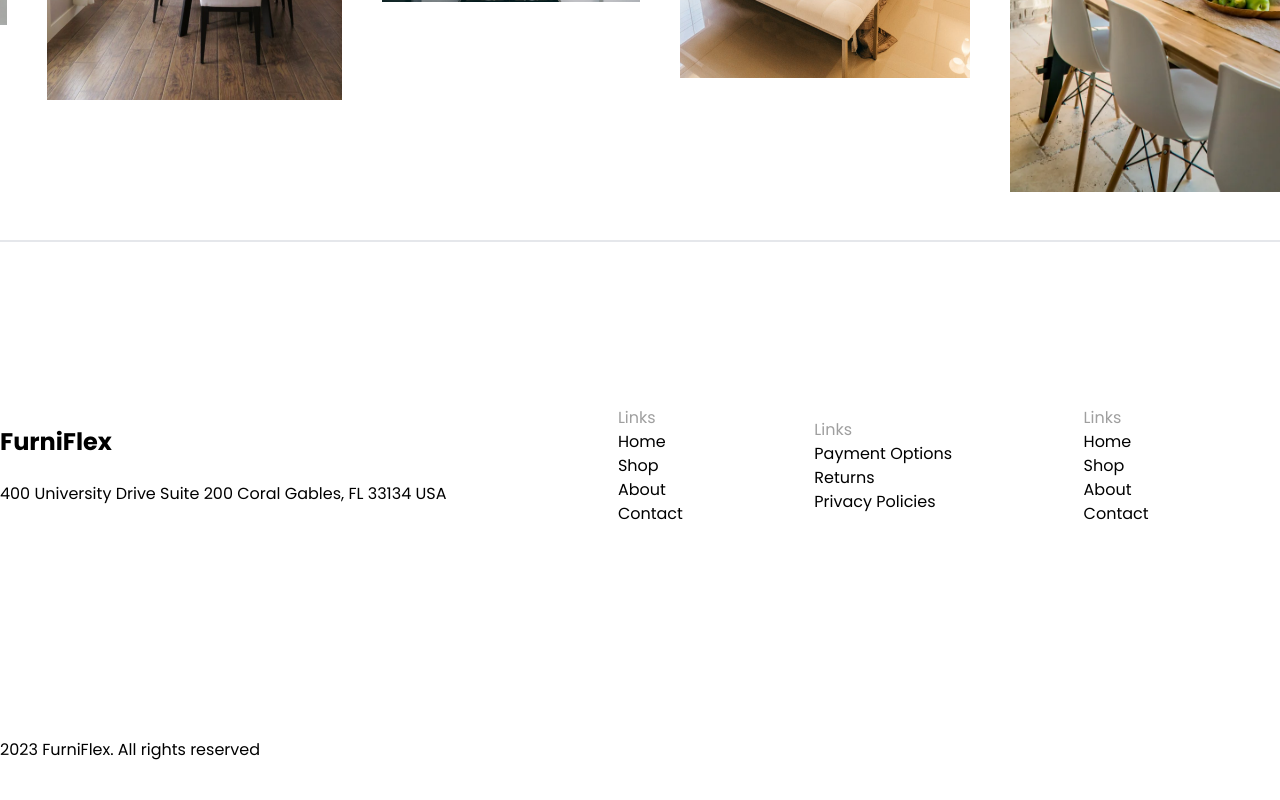
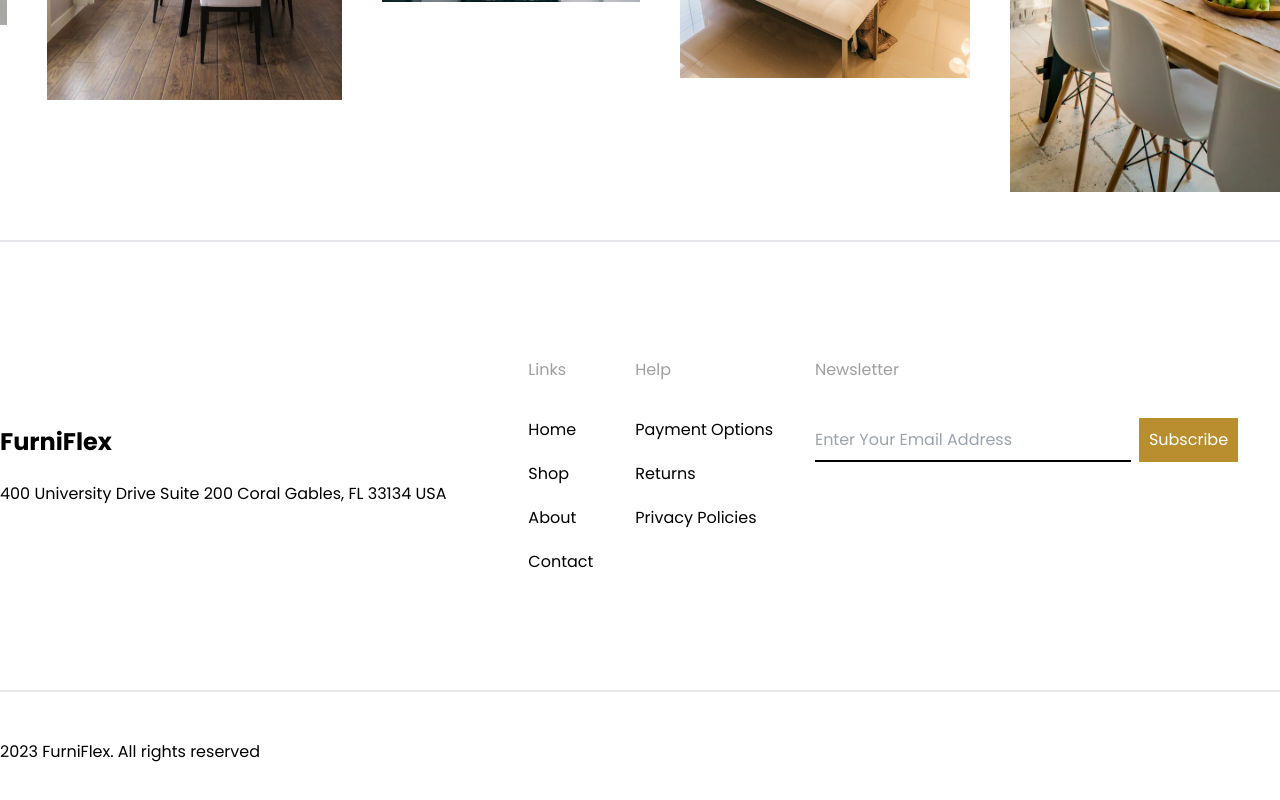
Before and after one commit to mhlehri/FurniFlex, a React (Vite) app: page / in a window 1280 px wide. Shown: the part 4033-4833 px from the top of the page. Built offline with nearby package versions, Linux system fonts and the light colour scheme.

Commit message:
footer added

```diff
--- a/src/Shared/Footer/Footer.jsx
+++ b/src/Shared/Footer/Footer.jsx
@@ -6,30 +6,38 @@ const Footer = () => {
           <h1 className="text-2xl font-bold">FurniFlex</h1>
           <h4>400 University Drive Suite 200 Coral Gables, FL 33134 USA</h4>
         </div>
-        <div className="flex justify-evenly flex-1 items-center">
-          <ul>
-            <li className="text-[#9F9F9F]">Links</li>
+        <div className="flex justify-evenly flex-1 items-start">
+          <ul className="space-y-5">
+            <li className="text-[#9F9F9F] pb-4">Links</li>
             <li>Home</li>
             <li>Shop</li>
             <li>About</li>
             <li>Contact</li>
           </ul>
-          <ul>
-            <li className="text-[#9F9F9F]">Links</li>
+          <ul className="space-y-5">
+            <li className="text-[#9F9F9F] pb-4">Help</li>
             <li>Payment Options</li>
             <li>Returns</li>
             <li>Privacy Policies</li>
           </ul>
-          <ul>
-            <li className="text-[#9F9F9F]">Links</li>
-            <li>Home</li>
-            <li>Shop</li>
-            <li>About</li>
-            <li>Contact</li>
+          <ul className="space-y-5">
+            <li className="text-[#9F9F9F] pb-4">Newsletter</li>
+            <div>
+              <input
+                className="border-b-2 border-black pb-2 outline-none"
+                type="text"
+                placeholder="Enter Your Email Address"
+              />
+              <button className="ml-2  p-2.5 hover:scale-95 duration-300 bg-[#B88E2F] text-white">
+                Subscribe
+              </button>
+            </div>
           </ul>
         </div>
       </div>
-      <div className="py-12">2023 FurniFlex. All rights reserved</div>
+      <div className="py-12 border-t-2">
+        2023 FurniFlex. All rights reserved
+      </div>
     </div>
   );
 };
```
